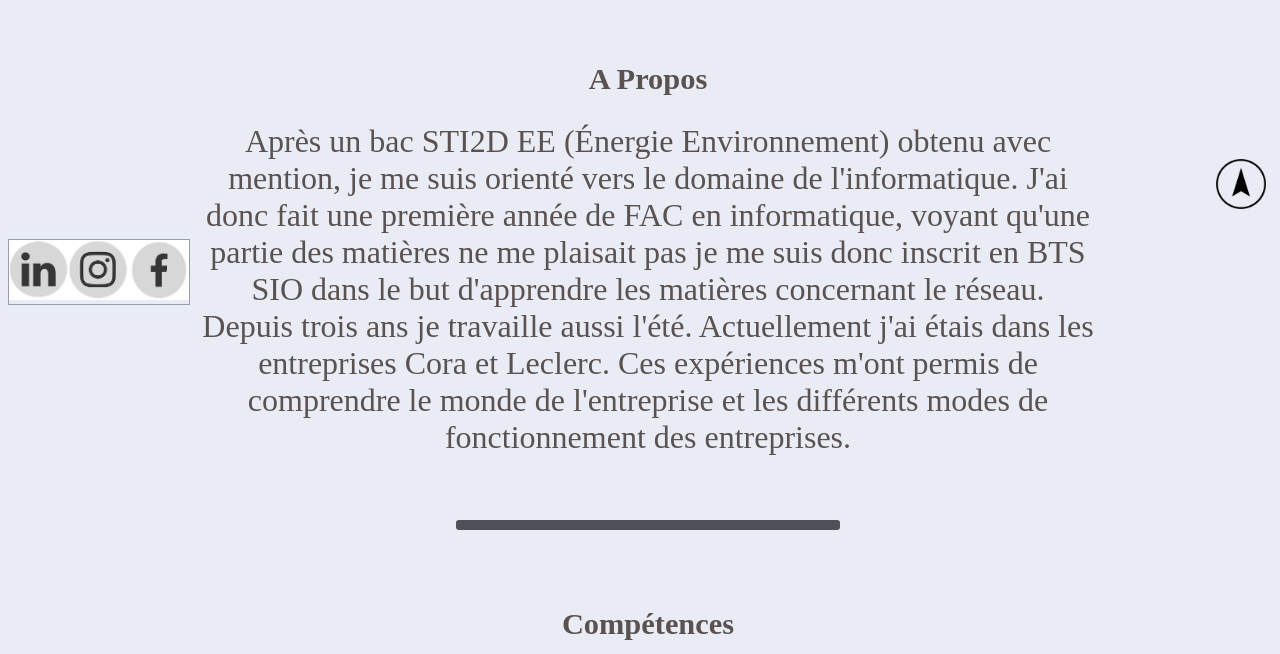
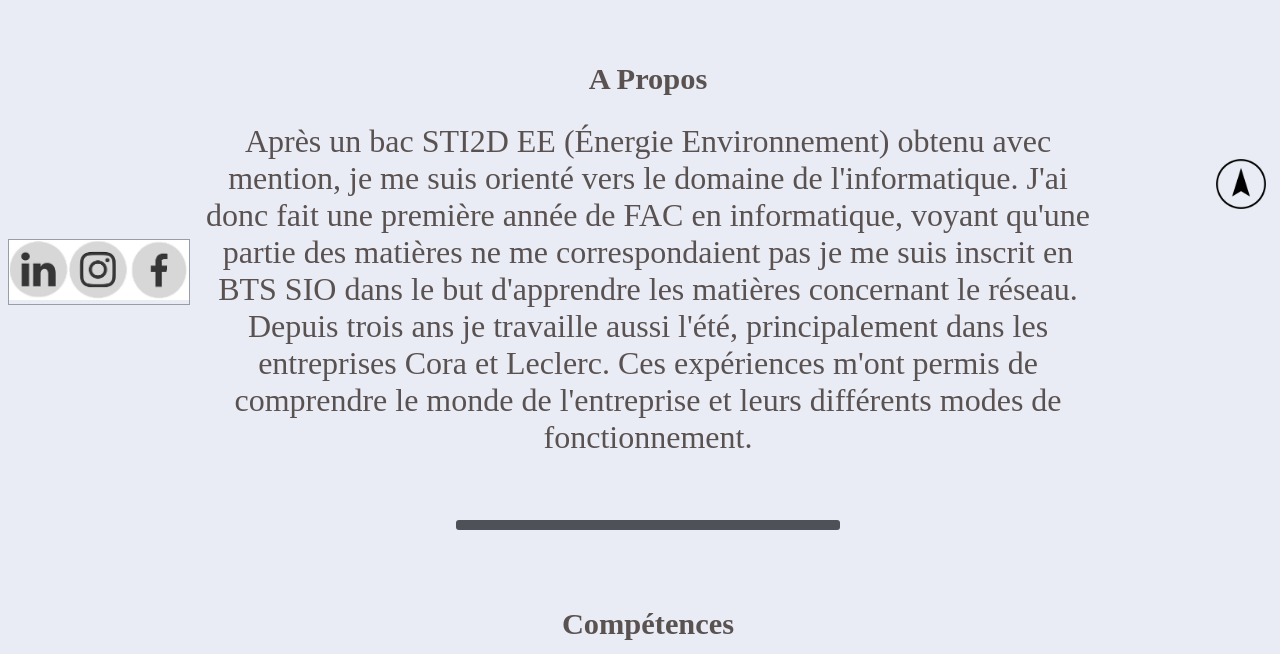
Before and after one commit to albansafdari/site-alban, a PHP site: page / in a window 1280 px wide. Shown: the part 401-1055 px from the top of the page. Run offline with PHP 8.4, Linux system fonts and the light colour scheme; some libraries are stand-ins or nearby versions.

Commit message:
Update apropos.php

```diff
--- a/apropos.php
+++ b/apropos.php
@@ -1,7 +1,7 @@
 <div id="APropos">
     <h1>A Propos</h1>
 
-    <p>Après un bac STI2D EE (Énergie Environnement) obtenu avec mention, je me suis orienté vers le domaine de l'informatique. J'ai donc fait une première année de FAC en informatique, voyant qu'une partie des matières ne me plaisait pas je me suis donc inscrit en BTS SIO dans le but d'apprendre les matières concernant le réseau.</p>
+<p>Après un bac STI2D EE (Énergie Environnement) obtenu avec mention, je me suis orienté vers le domaine de l'informatique. J'ai donc fait une première année de FAC en informatique, voyant qu'une partie des matières ne me correspondaient pas je me suis inscrit en BTS SIO dans le but d'apprendre les matières concernant le réseau.</p>
 
-    <p>Depuis trois ans je travaille aussi l'été. Actuellement j'ai étais dans les entreprises Cora et Leclerc. Ces expériences m'ont permis de comprendre le monde de l'entreprise et les différents modes de fonctionnement des entreprises.</p>
+    <p>Depuis trois ans je travaille aussi l'été, principalement dans les entreprises Cora et Leclerc. Ces expériences m'ont permis de comprendre le monde de l'entreprise et leurs différents modes de fonctionnement.</p>
     </div>
```
